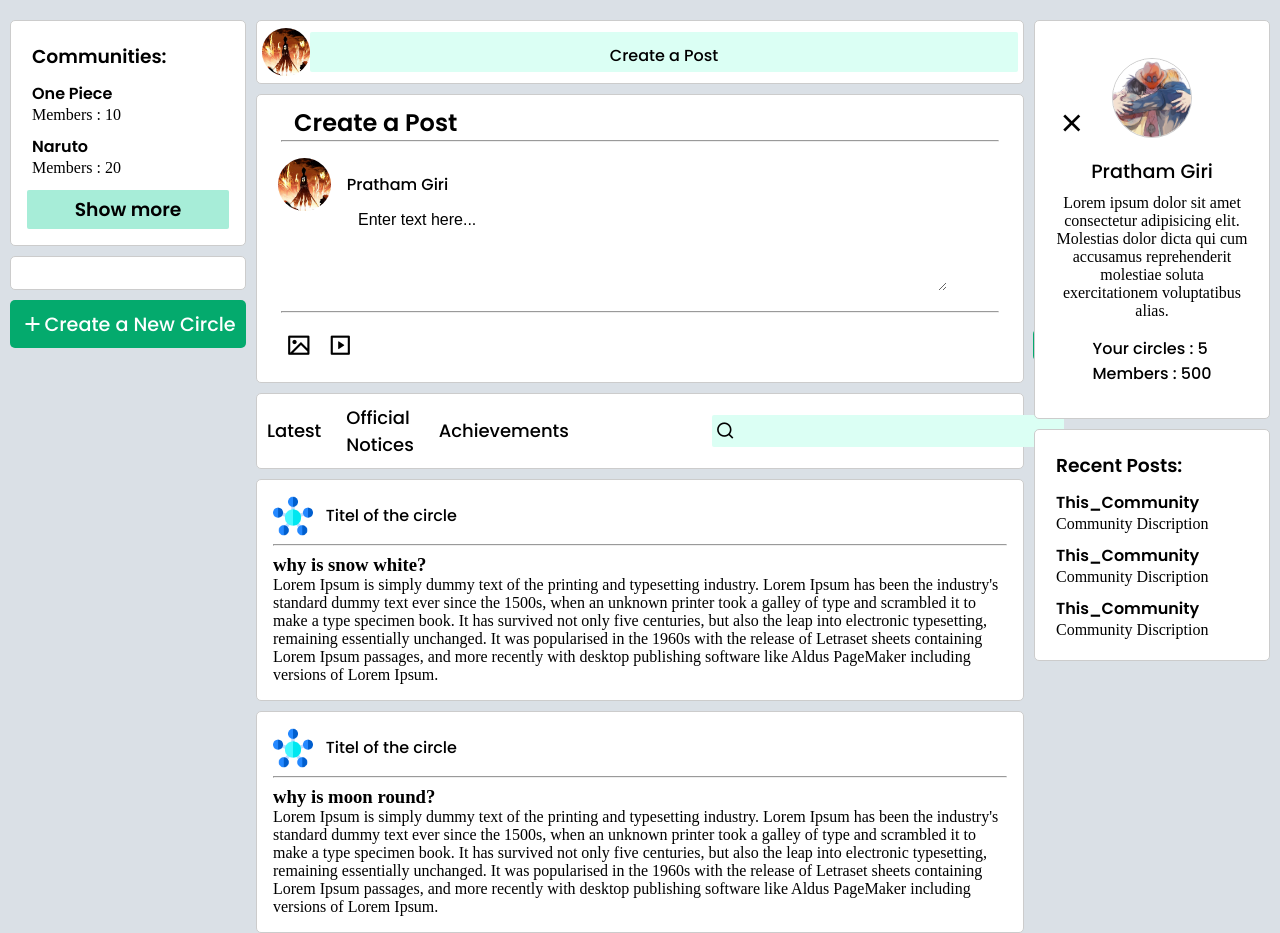
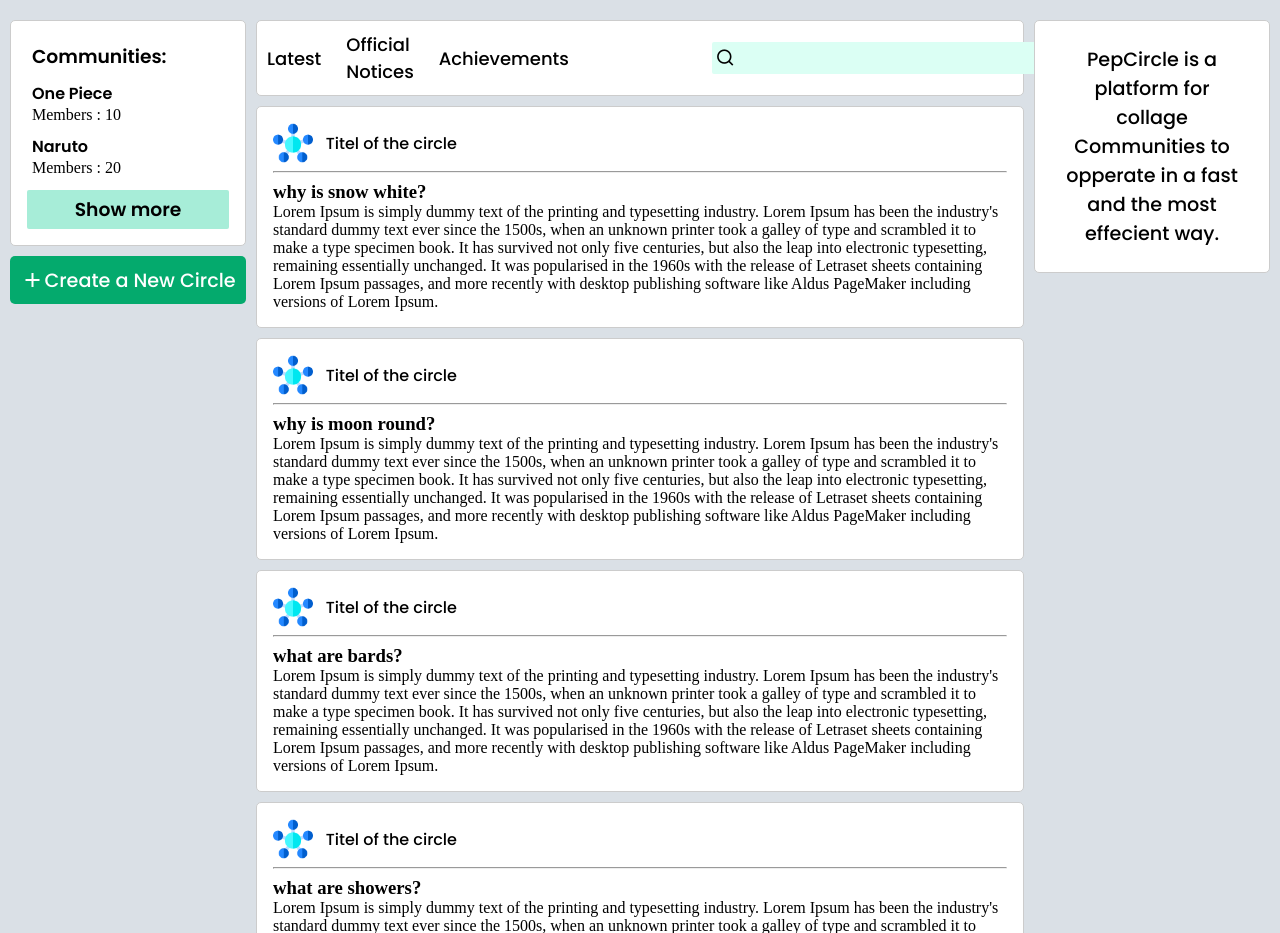
Before and after one commit to prathamGiri/collageCommunity, a PHP site: page / in a window 1280 px wide. Shown: the part 58-991 px from the top of the page. Run offline with PHP 8.4, Linux system fonts and the light colour scheme; data comes from the database, SQL or seed files in the repository; data that the repository does not hold is empty.

Commit message:
post bar fixes

```diff
--- a/css/profile_style.css
+++ b/css/index_style.css
@@ -129,7 +129,7 @@
 }
 
 .createpost button {
-    width: 50rem;
+    width: 90%;
     height: 2.5rem;
     padding: 0.7rem;
     cursor: pointer;
@@ -150,7 +150,7 @@
     background-color: white;
     border-radius: 5px;
     margin-bottom: 10px;
-    /* display: none; */
+    display: none;
 }
 
 .postblock hr{
@@ -160,8 +160,8 @@
 
 .posthead{
     display: flex;
-    align-items: center;
-    /* justify-content: space-around; */
+    justify-content: space-between;
+    width: 100%;
 }
 
 .posthead h1{
@@ -172,11 +172,8 @@
 
 .posthead i{
     font-size: 2rem;
-    margin-top: -1rem;
-    position: absolute;
-    transform: translateX(1870%);
-    /* margin-left: 38rem; */
     cursor: pointer;
+    margin-right: 2rem;
 }
 
 .postprofile{
@@ -199,7 +196,7 @@
 
 .postblock textarea{
     width: 80%;
-    /* position: absolute; */
+    resize: none;
     margin-inline: 5rem;
     padding-inline-start: 1rem;
     height: 5rem;
@@ -211,13 +208,28 @@
 
 .postblock textarea:focus{
     outline: none;
+}
 
+.file-preview-wrapper{
+    display: none;
+}
+
+.file-preview{
+    display: flex;
+    justify-content: center;
+}
+.file-preview img{
+    width: 60%;
 }
 
 .medianpost{
     display: flex;
+    justify-content: space-between;
     margin: 1rem;
     align-items: center;
+}
+.medianpost input{
+    display: none;
 }
 
 .medianpost i{
@@ -234,20 +246,12 @@
     font-family: 'Poppins';
     border: none;
     border-radius: 5px;
-    margin-left: 42rem;
 }
 
 .medianpost button:hover{
     background-color: #188a68;
     transition: .25s ease-in-out;
-
 }
-
-
-
-
-
-
 
 .tags {
     display: flex;
--- a/index.php
+++ b/index.php
@@ -8,18 +8,13 @@
             FROM posts";
 $res = mysqli_query($conn, $sql);
 $res2 = mysqli_query($conn, $sql2);
-
-
+$user_id;
 if (isset($_COOKIE["user_info"]) && isset($_COOKIE["password"]) && isset($_COOKIE["user_id"])) {
     $_SESSION['login_status'] = "logged_in";
     $_SESSION['user_id'] = $_COOKIE["user_id"];
     $user_id = $_SESSION['user_id'];
 }
 
-$sql3 = "SELECT *
-            FROM variablecustomerinfo
-            WHERE user_id = '$user_id'";
-$res3 = mysqli_query($conn, $sql3);
 ?>
 
 <!DOCTYPE html>
@@ -33,7 +28,7 @@
 
     <!-- <link rel="shortcut icon" href="/images/logo.png" /> -->
 
-    <link rel="stylesheet" href="css/profile_style.css">
+    <link rel="stylesheet" href="css/index_style.css">
     <link rel="stylesheet" href="css/navbar.css">
     <link href="https://cdn.jsdelivr.net/npm/remixicon@2.5.0/fonts/remixicon.css" rel="stylesheet">
     <link rel="stylesheet" href="https://unpkg.com/boxicons@latest/css/boxicons.min.css">
@@ -45,38 +40,8 @@
 </head>
 
 <body>
-    <div class="header">
-        <div class="logo">
-            <img src= "images/logo.png" alt="" height="45px" width="45px">
-            <h1>Pepcircles</h1>
-        </div>
-        <div class="navbar">
-            <nav>
-                <ul>
-                    <li><a class="current" href="index.php"><i class="ri-home-3-fill"></i><span>Home</span></a></li>
-                    <li><a href="pages/circles.php"><i class="ri-group-fill"></i><span>Circles</span></a></li>
-                    <li><a href="pages/chat.php"><i class="ri-chat-2-fill"></i><span>Chat</span></a></li>
-                    <li><a href="pages/about.php"><i class="ri-dashboard-fill"></i></i><span>About Us</span></a></li>
-                </ul>
-            </nav>
-        </div>
-        <div class="login">
     <?php
-            if (isset($_SESSION['login_status'])) {
-            ?>
-                <a href="pages/back/logout.php">Logout</a>
-            <?php
-            } else {
-            ?>
-                <a href="pages/login-form.php">Login/Register</a>
-            <?php
-            }
-            ?>
-
-        </div>
-    </div>
-
-    <?php
+    include "pages/navbar.php";
     if (isset($_SESSION['fresh_register'])) {
     ?>
         <div class="msg">
@@ -102,6 +67,7 @@
     ?>
 
     <div class="main">
+        <!-- Left Side  -->
         <div class="comm_bar">
             <div class="sub_comm_bar">
                 <h3 class="head">Communities:</h3>
@@ -134,8 +100,9 @@
             </div>
 
             <?php
+                    if(isset($res3)){
 
-                        if (mysqli_num_rows($res) > 0) {
+                        if (mysqli_num_rows($res3) > 0) {
             ?>
             <div class="sub_comm_bar">
                 <ul>
@@ -159,7 +126,8 @@
                     ?>
                 </ul>
             </div>
-            <?php } ?>
+            <?php } } ?>
+
             <div class="create">
                 <a href="pages/create_comm.php" id="comm">
                     <div><i class="ri-add-line"></i>
@@ -169,10 +137,21 @@
             </div>
 
         </div>
+        <!-- Middle Part -->
         <div class="feed">
             <!-- crate-post             -->
+            <?php
+                if (isset($_SESSION['login_status'])) {
+                    $sql3 = "SELECT * FROM staticcustomerinfo
+                                WHERE user_id = '$user_id'";
+                    $res3 = mysqli_query($conn, $sql3);
+            ?>
             <div class="createpost" id="createpost">
-                <img src="./images/profile_img/508247.jpg" alt="">
+                <?php if (mysqli_num_rows($res3) > 0) {
+                    $row3 = mysqli_fetch_assoc($res3);
+                ?>
+                <img src="<?php echo 'images/profile_img/'.$row3['profile_img']?>" alt="profile image">
+
                 <button>Create a Post</button>
             </div>
 
@@ -183,20 +162,38 @@
                 </div>
                 <hr>
                 <div class="postprofile">
-                    <img src="./images/profile_img/508247.jpg" alt="">
-                    <span>Pratham Giri</span>
+                    <img src="<?php echo 'images/profile_img/'.$row3['profile_img']?>" alt="profile image">
+                    <span><?php echo base64_decode($row3['user_name']) ?></span>
                 </div>
+                <?php } ?>
+                <!-- <input type="text" placeholder="What do you want to post"> -->
+                <form action="pages/back/save_post.php" method="post" enctype="multipart/form-data">
 
-                <!-- <input type="text" placeholder="What do you want to post"> -->
-                <textarea id="freeform" name="freeform">Enter text here...</textarea>
+                    <textarea id="freeform" name="freeform" placeholder = "Enter Text Here..."></textarea>
+                    <div class = "file-preview-wrapper">
+                        <div class = "file-preview" id="filepreview">
+                            <img id = "image-preview" src="images/logo.png" alt="imagePreview">
+                        </div>
+                    </div>
 
                     <hr>
                     <div class="medianpost">
-                    <i class="ri-image-line"></i>
-                    <i class="ri-video-line"></i>
-                    <button>Post</button>
+                        <div>
+                            <label>
+                                <i class="ri-image-line"><input type="file" id="image_file" name="image_file"></i>
+                            </label>
+                            <label>
+                                <i class="ri-video-line"><input type="file" name="video_file"></i>
+                            </label>
+
                         </div>
+                        <button type="submit" name="post_submit">Post</button>
                     </div>
+                </form>
+
+            </div>
+            <?php } ?>
+
             <div class="tags">
                 <a href="#">Latest</a>
                 <a href="#">Official Notices</a>
@@ -225,14 +222,24 @@
         </div>
 
         <div class="right_side">
-            <div class="profile">
+                <?php
+                    if (isset($_SESSION['login_status'])) {
+                        $sql4 = "SELECT *
+                                FROM staticcustomerinfo
+                                WHERE user_id = '$user_id'";
+                        $res4 = mysqli_query($conn, $sql4);
+                        if (mysqli_num_rows($res4) > 0) {
+                            $row4 = mysqli_fetch_assoc($res4);
+
+                ?>
+            <a href="pages/profile_page.php">
+                <div class="profile" id="profile">
                     <div class="img">
-                    <img src="images/profile_img/673537.jpg">
+                        <img src="<?php echo "images/profile_img/".$row4['profile_img']; ?>">
                     </div>
-
                     <div class="info">
-                    <p>Pratham Giri</p>
-                    <p>Lorem ipsum dolor sit amet consectetur adipisicing elit. Molestias dolor dicta qui cum accusamus reprehenderit molestiae soluta exercitationem voluptatibus alias.</p>
+                        <p><?php echo base64_decode($row4['user_name']); ?></p>
+                        <p><?php echo base64_decode($row4['about']); ?></p>
                     </div>
 
                     <div class="pro_cir">
@@ -240,6 +247,8 @@
                         <p>Members : 500</p>
                     </div>
                 </div>
+            </a>
+
             <div class="sub_comm_bar" id="recent">
                 <h3 class="head">Recent Posts:</h3>
                 <ul>
@@ -263,6 +272,13 @@
                     </li>
                 </ul>
             </div>
+            <?php } } else{ ?>
+                <div class="profile">
+                    <div class = "info">
+                        <p>PepCircle is a platform for collage Communities to opperate in a fast and the most effecient way.</p>
+                    </div>
+                </div>
+            <?php } ?>
         </div>
     </div>
 
@@ -287,7 +303,8 @@
     </footer> -->
 
     <!-- ......................FOOTER ENDS HERE.......................... -->
-    <script src="./javascript/createpost.js"></script>
+    <!-- <script src="javascript/createpost.js"></script> -->
+    <script src="javascript/index.js"></script>
 </body>
 
 </html>
--- a/javascript/createpost.js
+++ b/javascript/createpost.js
@@ -1,7 +1,11 @@
-document.getElementById('createpost').onclick=()=>{
+
+let createpost = document.getElementById('createpost');
+createpost.onclick = function() {
+    createpost.style.display="none";
     document.getElementById('postblock').style.display="block";
 };
 
 document.getElementById('closepostblock').onclick=()=>{
     document.getElementById('postblock').style.display="none";
+    document.getElementById('createpost').style.display="block";
 };
--- /dev/null
+++ b/javascript/index.js
@@ -0,0 +1,23 @@
+window.onload = function() {
+    let createpost = document.getElementById("createpost");
+    let postbox = document.getElementById("postblock");
+    let closepostblock = document.getElementById("closepostblock");
+    let image_file = document.getElementById("image_file");
+    let image_preview = document.getElementById("file-preview-wrapper");
+    let image_src = document.getElementById("image-preview");
+    createpost.onclick = function() {
+        createpost.style.display = "none";
+        postbox.style.display = "block";
+    };
+
+    closepostblock.onclick = function() {
+        postbox.style.display = "none";
+        createpost.style.display = "flex";
+    };
+
+    image_file.onchange = function () {
+        const file_tmp = image_file.files[0];
+        console.log(file_tmp);
+        image_preview.style.display = "block";
+    }
+  };
--- a/pages/back/register.php
+++ b/pages/back/register.php
@@ -18,7 +18,7 @@
     if (mysqli_num_rows($res) > 0) {
         while ($row = mysqli_fetch_assoc($res)) {
             if ($row['email'] == $email) {
-                redirect('login-form.php?type=emailalreadyexist');
+                redirect('../login-form.php?type=emailalreadyexist');
             }
     } }
 
--- /dev/null
+++ b/pages/navbar.php
@@ -0,0 +1,32 @@
+<!-- HEADER STARTS HERE -->
+<div class="header">
+        <div class="logo">
+            <img src= "images/logo.png" alt="" height="45px" width="45px">
+            <h1>Pepcircles</h1>
+        </div>
+        <div class="navbar">
+            <nav>
+                <ul>
+                    <li><a class="current" href="index.php"><i class="ri-home-3-fill"></i><span>Home</span></a></li>
+                    <li><a href="pages/circles.php"><i class="ri-group-fill"></i><span>Circles</span></a></li>
+                    <li><a href="pages/chat.php"><i class="ri-chat-2-fill"></i><span>Chat</span></a></li>
+                    <li><a href="pages/about.php"><i class="ri-dashboard-fill"></i></i><span>About Us</span></a></li>
+                </ul>
+            </nav>
+        </div>
+        <div class="login">
+            <?php
+            if (isset($_SESSION['login_status'])) {
+            ?>
+                <a href="pages/back/logout.php">Logout</a>
+            <?php
+            } else {
+            ?>
+                <a href="pages/login-form.php">Login/Register</a>
+            <?php
+            }
+            ?>
+
+        </div>
+    </div>
+            <!-- Header ends here -->
--- /dev/null
+++ b/pages/profile_page.php
@@ -0,0 +1 @@
+profile page
```
Also changed, not shown: pages/back/save_post.php (added, +28 -0 lines), pages/create_comm.php (+3 -31 lines), images/post_images/Workshop-Completetion-Certificate-01.png.png (added), images/post_images/android_logo.png (added), images/post_images/donQuixote.jpg (added), images/post_images/fahrenheit451.jpg (added), images/post_images/kafkaOnTheShore.jpg (added), images/post_images/midnightLibrary.jpg (added), images/profile_img/User_icon.png (renamed from images/User_icon.png), pages/back/user_info.php (added), pages/images/logo.png (added). Lines whose indentation alone changed are shown as unchanged.
